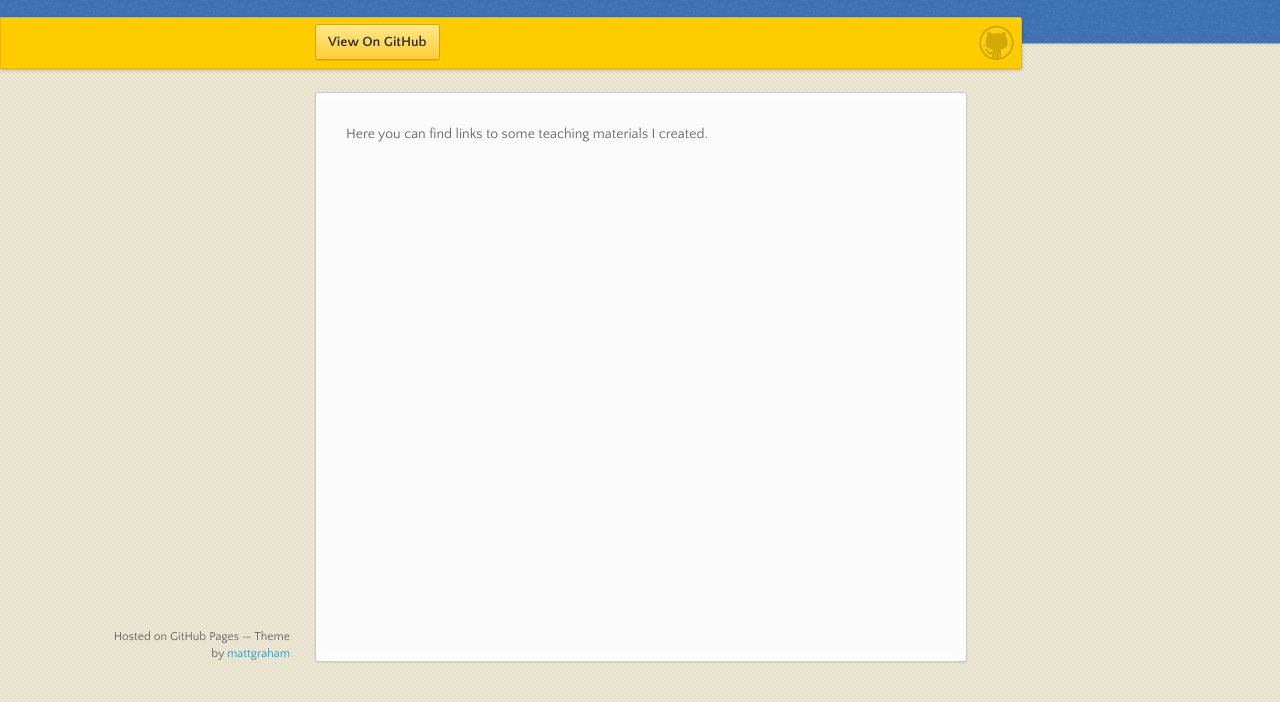
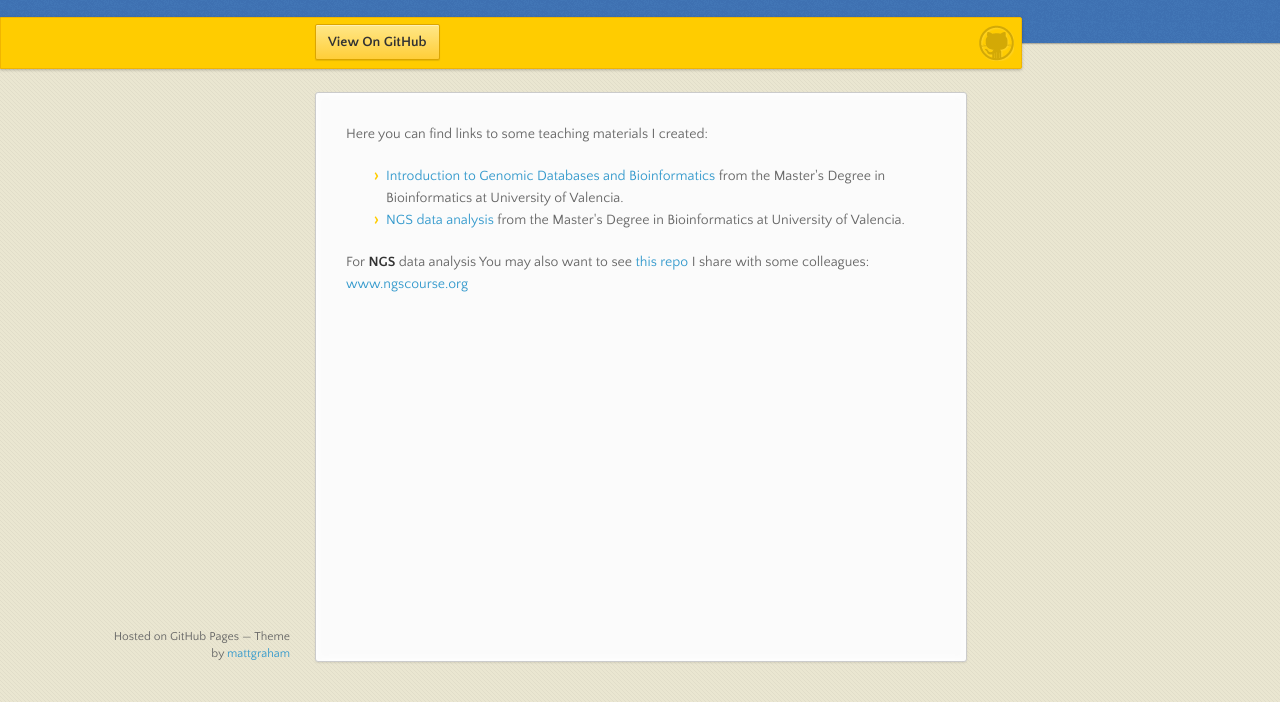
Before and after one commit to dmontaner-teaching/dmontaner-teaching.github.io, a plain HTML site: page index.html in a window 1280 px wide. Shown: the part 98-800 px from the top of the page. Drawn offline with nearby package versions, Linux system fonts and the light colour scheme.

Commit message:
Replace master branch with page content via GitHub

```diff
--- a/index.html
+++ b/index.html
@@ -32,7 +32,17 @@
         <ul></ul>
       </nav>
       <section>
-        <p>Here you can find links to some teaching materials I created.</p>
+        <p>Here you can find links to some teaching materials I created:</p>
+
+<ul>
+<li>
+<a href="https://github.com/dmontaner-teaching/bioinformatics_intro_course">Introduction to Genomic Databases and Bioinformatics</a> from the Master's Degree in Bioinformatics at University of Valencia.</li>
+<li>
+<a href="https://github.com/dmontaner-teaching/ngs_course">NGS data analysis</a> from the Master's Degree in Bioinformatics at University of Valencia.</li>
+</ul>
+
+<p>For <strong>NGS</strong> data analysis You may also want to see <a href="https://github.com/ngs-course">this repo</a> I share with some colleagues:
+<a href="http://www.ngscourse.org">www.ngscourse.org</a></p>
       </section>
       <footer>
         <p><small>Hosted on GitHub Pages &mdash; Theme by <a href="https://twitter.com/michigangraham">mattgraham</a></small></p>
--- a/params.json
+++ b/params.json
@@ -1,6 +1,6 @@
 {
   "name": "David Montaner's teaching materials",
   "tagline": "www.dmontaner.com",
-  "body": "\r\nHere you can find links to some teaching materials I created.\r\n",
+  "body": "\r\nHere you can find links to some teaching materials I created:\r\n\r\n- [Introduction to Genomic Databases and Bioinformatics](https://github.com/dmontaner-teaching/bioinformatics_intro_course) from the Master's Degree in Bioinformatics at University of Valencia.\r\n- [NGS data analysis](https://github.com/dmontaner-teaching/ngs_course) from the Master's Degree in Bioinformatics at University of Valencia.\r\n\r\nFor __NGS__ data analysis You may also want to see [this repo](https://github.com/ngs-course) I share with some colleagues: \r\n[www.ngscourse.org](http://www.ngscourse.org)\r\n",
   "note": "Don't delete this file! It's used internally to help with page regeneration."
 }
```
